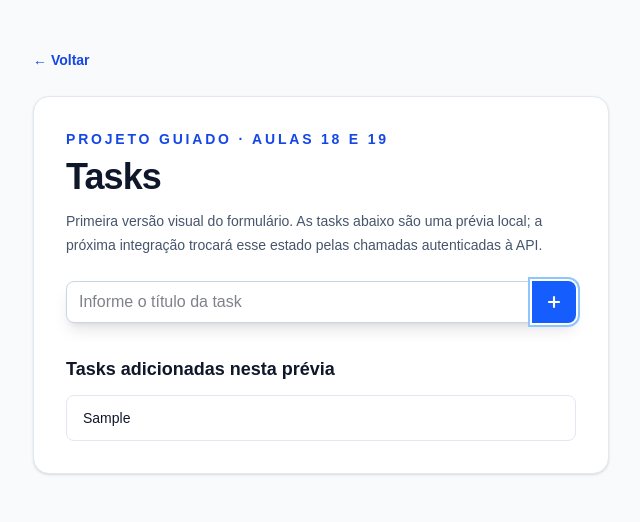
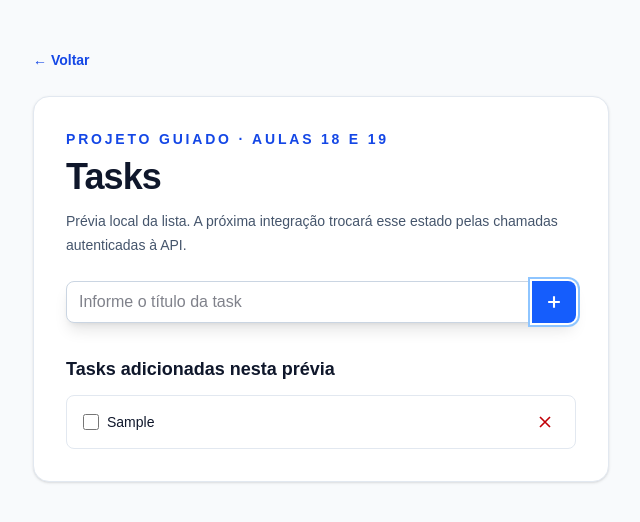
Before and after one commit to luis-jagella/java-pos-modulo-04, a Next.js app in the folder fundamentos-frontend-react/: page /tasks in a window 1280 px wide. Both pictures are taken after typing "Sample" into the empty fields and a click on the button "Cadastrar task". Shown: the top 522 px of the page, without its empty margins (319-959 px from the left). Built offline with nearby package versions, Linux system fonts and the light colour scheme.

Commit message:
feat: add task completion and deletion practice

```diff
--- a/fundamentos-frontend-react/package.json
+++ b/fundamentos-frontend-react/package.json
@@ -9,6 +9,7 @@
     "lint": "eslint"
   },
   "dependencies": {
+    "classnames": "^2.5.1",
     "next": "16.3.4",
     "react": "19.2.8",
     "react-dom": "19.2.8"
--- a/fundamentos-frontend-react/src/app/tasks/page.tsx
+++ b/fundamentos-frontend-react/src/app/tasks/page.tsx
@@ -2,11 +2,13 @@
 
 import Link from "next/link";
 import { useState } from "react";
+import classNames from "classnames";
 import { FormTasks } from "@/components/forms/FormTasks";
 
 type TaskPreview = {
   id: number;
   title: string;
+  completed: boolean;
 };
 
 export default function TasksPage() {
@@ -15,8 +17,20 @@ export default function TasksPage() {
   function createTask(title: string) {
     setTasks((currentTasks) => [
       ...currentTasks,
-      { id: Date.now(), title },
+      { id: Date.now(), title, completed: false },
     ]);
+  }
+
+  function completeTask(id: number) {
+    setTasks((currentTasks) =>
+      currentTasks.map((task) =>
+        task.id === id ? { ...task, completed: true } : task,
+      ),
+    );
+  }
+
+  function deleteTask(id: number) {
+    setTasks((currentTasks) => currentTasks.filter((task) => task.id !== id));
   }
 
   return (
@@ -27,7 +41,7 @@ export default function TasksPage() {
           <p className="text-sm font-semibold uppercase tracking-[0.2em] text-blue-700">Projeto guiado · Aulas 18 e 19</p>
           <h1 className="mt-2 text-4xl font-bold tracking-tight">Tasks</h1>
           <p className="mt-3 text-sm leading-6 text-slate-600">
-            Primeira versão visual do formulário. As tasks abaixo são uma prévia local; a próxima integração trocará esse estado pelas chamadas autenticadas à API.
+            Prévia local da lista. A próxima integração trocará esse estado pelas chamadas autenticadas à API.
           </p>
 
           <div className="mt-6">
@@ -41,7 +55,47 @@ export default function TasksPage() {
             ) : (
               <ul className="mt-3 grid gap-2">
                 {tasks.map((task) => (
-                  <li key={task.id} className="rounded-lg border border-slate-200 px-4 py-3 text-sm">{task.title}</li>
+                  <li
+                    key={task.id}
+                    className={classNames(
+                      "grid grid-cols-[auto_1fr_auto] items-center gap-2 rounded-lg border border-slate-200 px-4 py-3 text-sm transition",
+                      {
+                        "opacity-50": task.completed,
+                        "hover:border-blue-300": !task.completed,
+                      },
+                    )}
+                  >
+                    <input
+                      id={`task-${task.id}`}
+                      name="completed"
+                      type="checkbox"
+                      checked={task.completed}
+                      disabled={task.completed}
+                      onChange={() => completeTask(task.id)}
+                      aria-label={`Concluir task: ${task.title}`}
+                      className="size-4 accent-blue-600 disabled:cursor-default"
+                    />
+                    <label
+                      htmlFor={`task-${task.id}`}
+                      className={classNames("cursor-default", {
+                        "line-through": task.completed,
+                      })}
+                    >
+                      {task.title}
+                    </label>
+                    {!task.completed && (
+                      <button
+                        type="button"
+                        onClick={() => deleteTask(task.id)}
+                        aria-label={`Excluir task: ${task.title}`}
+                        className="group cursor-pointer rounded p-1 focus:outline-none focus:ring-2 focus:ring-red-300"
+                      >
+                        <svg aria-hidden="true" viewBox="0 0 24 24" className="size-5" fill="none" stroke="currentColor" strokeWidth="2">
+                          <path className="stroke-red-700 transition group-hover:stroke-red-500" d="M6 6l12 12M18 6 6 18" />
+                        </svg>
+                      </button>
+                    )}
+                  </li>
                 ))}
               </ul>
             )}
```
Also changed, not shown: 1 other file (tests, documents, lock files or other folders).
